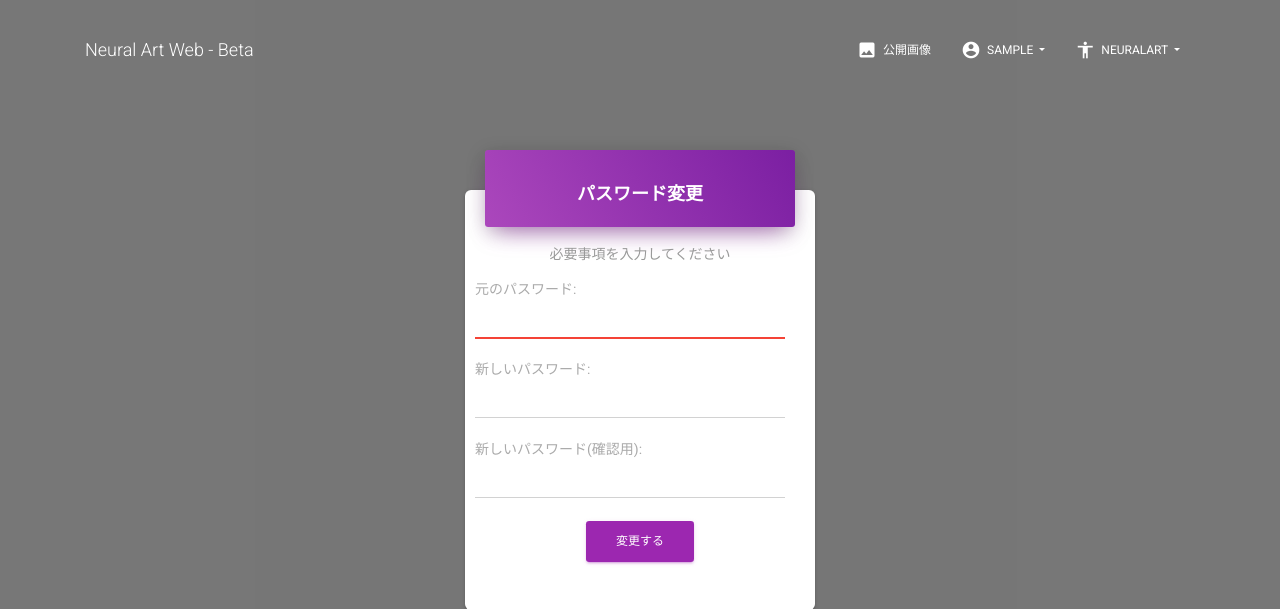
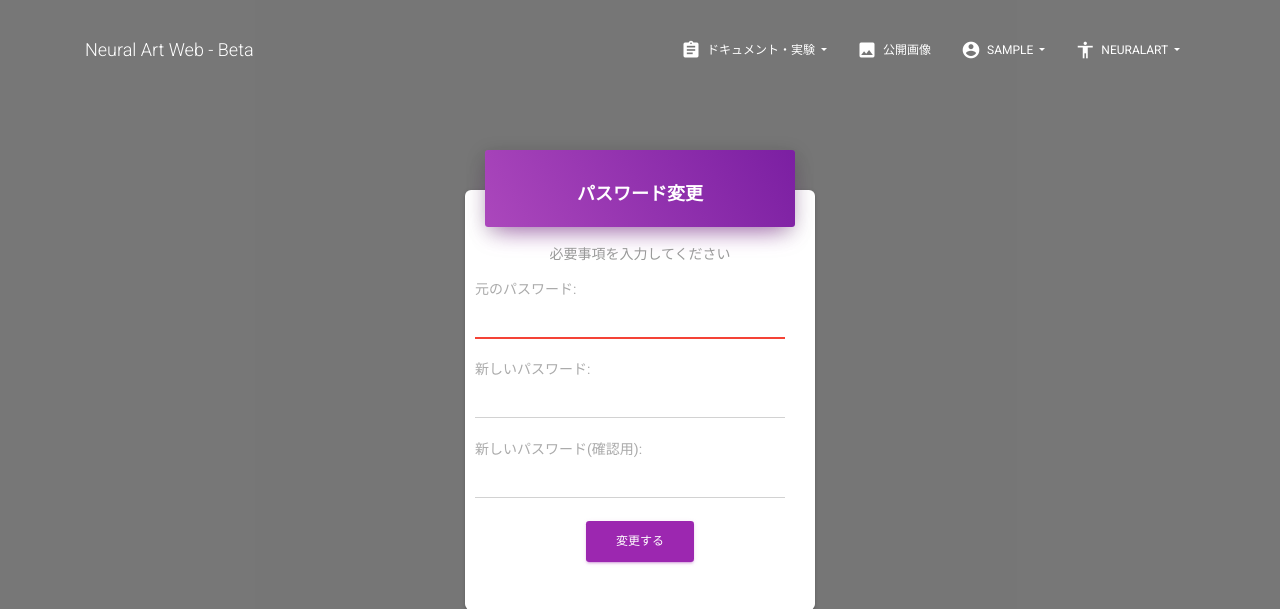
Before and after one commit to cs1-lab/django-neuralartweb, a Django app: page /accounts/password_change/ in a window 1280 px wide. Shown: the top 609 px of the page. Run offline with Django 3.2, Linux system fonts and the light colour scheme; the visitor is signed in with stand-in values (Sample User, id 1); some libraries are stand-ins or nearby versions.

Commit message:
add: ドキュメントへのリンクを追加

```diff
--- a/templates/base.html
+++ b/templates/base.html
@@ -29,6 +29,24 @@
       </div>
       <div class="collapse navbar-collapse">
         <ul class="navbar-nav ml-auto">
+          {# Neural Art Web Document #}
+          <li class="dropdown nav-item">
+            <a href="#" class="dropdown-toggle nav-link" data-toggle="dropdown">
+                <i class="material-icons">assignment</i> ドキュメント・実験
+            </a>
+            <div class="dropdown-menu dropdown-with-icons">
+                <a href="http://www2-cs1.csis.oita-u.ac.jp/document/user_manual/experiment_limited.html" class="dropdown-item">
+                        <i class="material-icons">assignment</i> 実験協力のお願い
+                </a>
+                <a href="https://goo.gl/forms/YVAhTpSJU8ev54Rr2" class="dropdown-item">
+                    <i class="material-icons">assessment</i> アンケート
+                </a>
+                <a href="http://www2-cs1.csis.oita-u.ac.jp/document" class="dropdown-item">
+                    <i class="material-icons">content_paste</i> ドキュメント
+                </a>
+            </div>
+          </li>
+          {# Neural Art Web Document END #}
           <li class="nav-item">
               <a class="nav-link" href="{% url 'cms:result_share' %}">
                   <i class="material-icons">photo</i>
```
